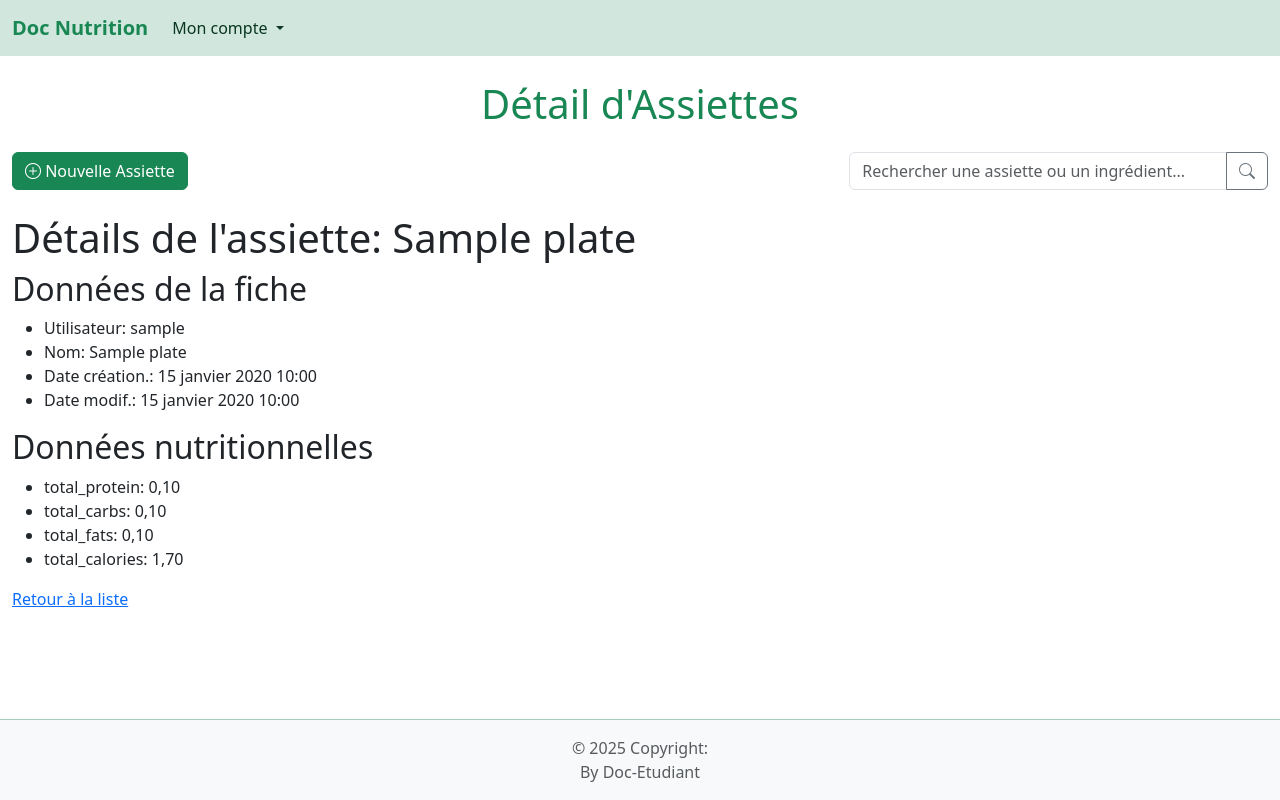
After one commit to JC-onLine/nutrition-django, a Django app: page /nutrition/plates/detail/1/ in a window 1280 px wide. The commit adds this page. Run offline with Django 5.2, Linux system fonts and the light colour scheme; a user stored in the database is signed in; tables that the repository leaves empty hold one stand-in row (values such as "Sample post"); parts of the project's set-up code (start-up, migrations or seed data) failed here and were passed over.

Commit message:
feat(plate); +CRUD +DetailView, NEED fix CreateView;2,0

```diff
--- a/src/nutrition/urls.py
+++ b/src/nutrition/urls.py
@@ -1,8 +1,14 @@
 from django.urls import path
-from .views import PlatesListView
+from .views import PlatesListView, PlatesCreateView, PlatesDetailView, PlatesUpdateView, PlatesDeleteView
 
 
 app_name = "nutrition"
 urlpatterns = [
+    # ==== Plate CRUD ====
+    path("plates/create", PlatesCreateView.as_view(), name="plates_create"),
     path("user-plates", PlatesListView.as_view(), name="user_plates"),
+    path('plates/detail/<int:pk>/', PlatesDetailView.as_view(), name='plates_detail'),
+    path('plates/update/<int:pk>/', PlatesUpdateView.as_view(), name='plates_update'),
+    path('plates/delete/<int:pk>/', PlatesDeleteView.as_view(), name='plates_delete'),
+
 ]
--- a/src/nutrition/views.py
+++ b/src/nutrition/views.py
@@ -1,14 +1,30 @@
-from django.shortcuts import render
 from django.views.generic import CreateView, ListView, DetailView, UpdateView, DeleteView
 from django.contrib.auth.mixins import LoginRequiredMixin
 from django.db.models import Q
+from django.urls import reverse
 
 from .models import Plate
 
 
 # ==== Plate CreateView ====
 class PlatesCreateView(LoginRequiredMixin, CreateView):
-    ...
+    model = Plate
+    template_name = "nutrition/user_plates_create.html"
+    fields = ["name"]
+
+    def form_valid(self, form):
+        form.instance.name = form.cleaned_data['name']
+        return super().form_valid(form)
+
+    def get_success_url(self):
+        return reverse("nutrition:user_plates_detail",
+                       args=[self.object.pk])
+
+    def get_context_data(self, **kwargs):
+        context = super().get_context_data(**kwargs)
+        context["title"] = "Création d'une nouvelle assiette"
+        return context
+
 
 
 # ==== Plate ListView ====
@@ -37,7 +53,14 @@ class PlatesListView(LoginRequiredMixin, ListView):
 
 # ==== Plate DetailView ====
 class PlatesDetailView(LoginRequiredMixin, DetailView):
-    ...
+    model = Plate
+    template_name = "nutrition/user_plates_detail.html"
+    context_object_name = "plate"
+
+    def get_context_data(self, **kwargs):
+        context = super().get_context_data(**kwargs)
+        context['title'] = "Détails de l'assiette"
+        return context
 
 
 # ==== Plate UpdateView ====
--- /dev/null
+++ b/src/templates/nutrition/partials/plates_detail.html
@@ -0,0 +1,30 @@
+<!DOCTYPE html>
+<html lang="fr">
+<head>
+    <meta charset="UTF-8">
+    <title>Détails</title>
+</head>
+<body>
+    <h1>{{ title }}: {{ plate.name }}</h1>
+    {% if plate.ingredients.exists %}
+        <h2>Données de la fiche</h2>
+        <ul>
+                <li>Utilisateur: {{ plate.user }} </li>
+                <li>Nom: {{ plate.name }} </li>
+                <li>Date création.: {{ plate.created_at }} </li>
+                <li>Date modif.: {{ plate.updated_at }} </li>
+        </ul>
+        <h2>Données nutritionnelles</h2>
+        {% with nutritional_profile=plate.nutritional_profile %}
+            <ul>
+            {% for key, value in nutritional_profile.items %}
+                <li>{{ key }}: {{ value }}</li>
+            {% endfor %}
+            </ul>
+        {% endwith %}
+    {% else %}
+        <p class="text-muted small">Aucun ingrédient ajouté</p>
+    {% endif %}
+    <a href="{% url 'nutrition:user_plates' %}">Retour à la liste</a>
+</body>
+</html>
--- a/src/templates/nutrition/partials/plates_header.html
+++ b/src/templates/nutrition/partials/plates_header.html
@@ -1,6 +1,6 @@
         <!-- Bouton pour créer une nouvelle assiette et barre de recherche -->
         <div class="d-flex justify-content-between align-items-center mb-4">
-            <a href="" class="btn btn-success">
+            <a href="{% url 'nutrition:plates_create' %}" class="btn btn-success">
                 <i class="bi bi-plus-circle"></i> Nouvelle Assiette
             </a>
 
--- /dev/null
+++ b/src/templates/nutrition/user_plates_detail.html
@@ -0,0 +1,14 @@
+{% extends 'base.html' %}
+
+{% block title %}Détail d'Assiettes - Doc Nutrition{% endblock %}
+
+{% block title_page %}Détail d'Assiettes{% endblock %}
+
+{% block content %}
+<div class="row">
+    <div class="col-md-12">
+        {% include 'nutrition/partials/plates_header.html' %}
+        {% include 'nutrition/partials/plates_detail.html' %}
+    </div>
+</div>
+{% endblock %}
```
Also changed, not shown: src/templates/nutrition/partials/plates_create.html (added, +15 -0 lines), src/templates/nutrition/partials/plates_list.html (+5 -4 lines), src/templates/nutrition/user_plates_create.html (added, +14 -0 lines), src/nutrition/models.py (line endings or trailing spaces).
